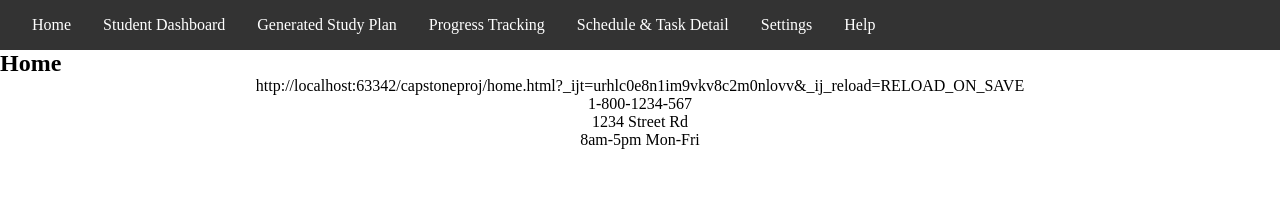
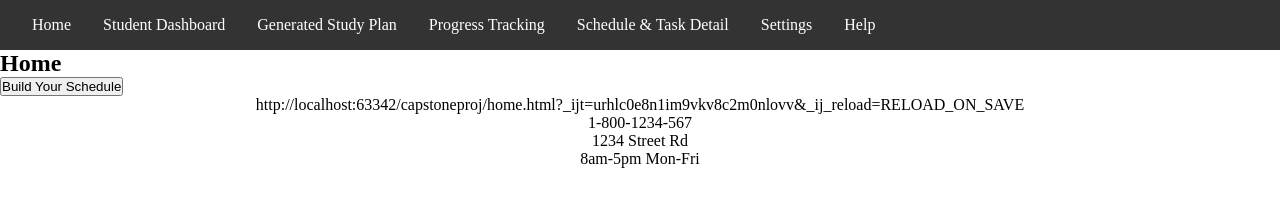
Before and after one commit to adamuhtaseb04/CapstoneProject, a website built with Vite: page home.html in a window 1280 px wide. Built offline with nearby package versions, Linux system fonts and the light colour scheme.

Commit message:
Update home.html

```diff
--- a/home.html
+++ b/home.html
@@ -23,6 +23,15 @@
     </header>
     <main>
         <h2>Home</h2>
+
+        <button onclick="questionnaire()">Build Your Schedule</button>
+
+        <script>
+            function questionnaire() {
+                window.location.replace("questionnaire.html");
+            }
+        </script>
+
     </main>
 
     <footer>
```
